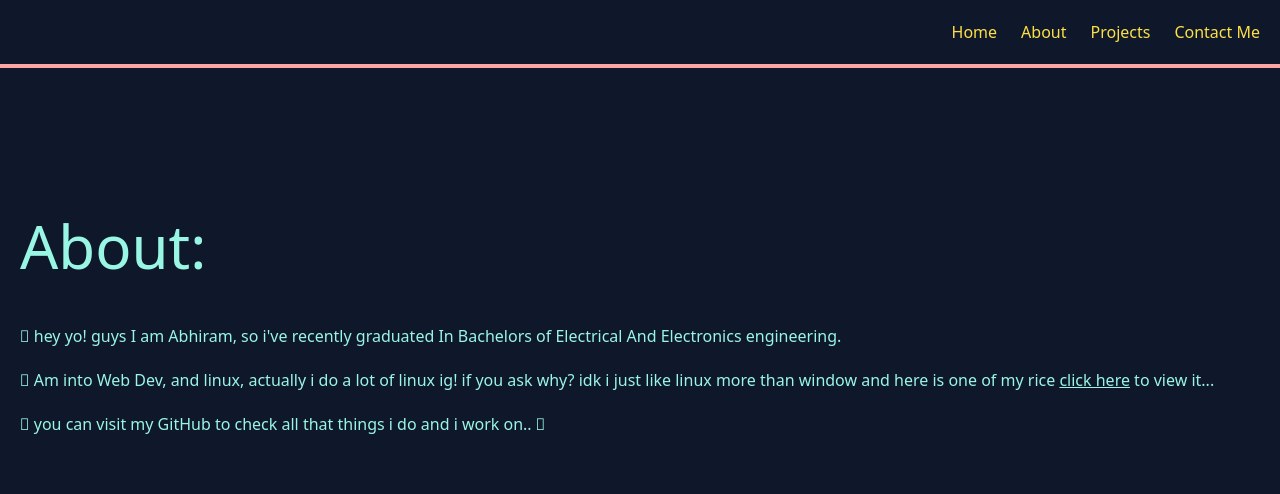
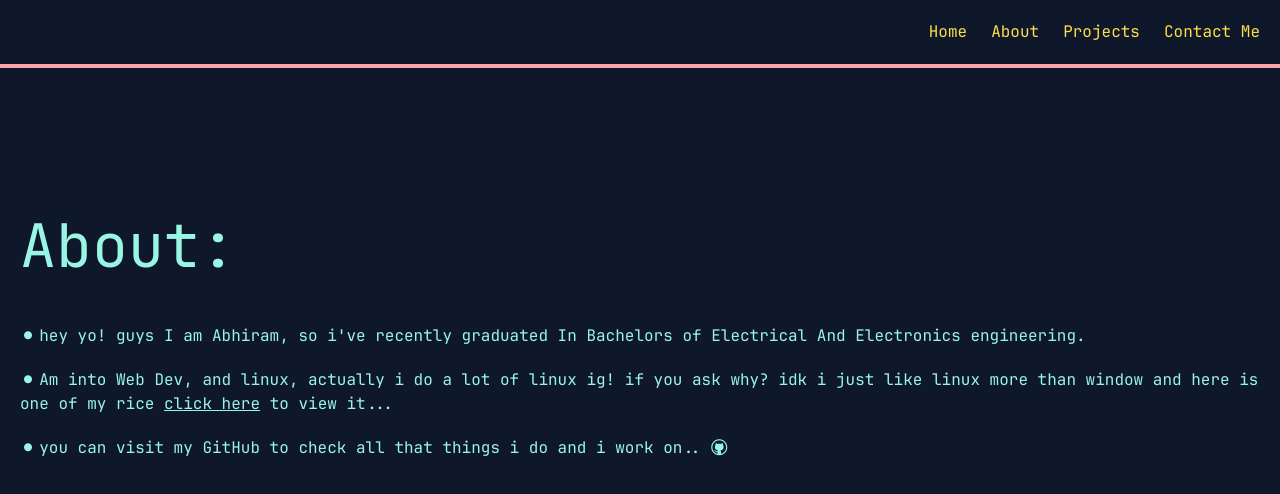
Before and after one commit to TheDummyUser/x, a React (Vite) app: page /about in a window 1280 px wide. Shown: the top 494 px of the page. Built offline with nearby package versions, Linux system fonts and the light colour scheme.

Commit message:
added JetBrainsMonoNerdFont

```diff
--- a/index.html
+++ b/index.html
@@ -4,7 +4,9 @@
     <meta charset="UTF-8" />
     <link rel="icon" type="image/svg+xml" href="/user.ico" />
     <meta name="viewport" content="width=device-width, initial-scale=1.0" />
-    <meta name="google-site-verification" content="uqN639RzaYYe-ktQSVPZBgDYB1gWTyb_QA6xgPXRzeE" />
+    <link rel="preconnect" href="https://fonts.googleapis.com">
+<link rel="preconnect" href="https://fonts.gstatic.com" crossorigin>
+<link href="https://fonts.googleapis.com/css2?family=JetBrains+Mono:ital,wght@0,100..800;1,100..800&display=swap" rel="stylesheet">
     <title>Nukala Abhiram | Portfolio - Site</title>
   </head>
   <body>
--- a/src/components/Heder.jsx
+++ b/src/components/Heder.jsx
@@ -1,25 +1,34 @@
-import React from 'react'
-import { Link } from 'react-router-dom'
+import React from "react";
+import { Link } from "react-router-dom";
 const Heder = () => {
   return (
-    <div className='bg-slate-900 border-b-4
+    <div
+      className=" font-JetBrains bg-slate-900 border-b-4
      text-yellow-300
       p-5
       justify-around
       border-red-300
-    '>
+    "
+    >
+      <div className="flex justify-end space-x-6">
+        <p className="">
+          {" "}
+          <Link to="/">Home</Link>
+        </p>
+        <p>
+          {" "}
+          <Link to="/about"> About</Link>
+        </p>
+        <p>
+          {" "}
+          <Link to="/projects"> Projects</Link>
+        </p>
+        <p>
+          <Link to="/contactme">Contact Me</Link>
+        </p>
+      </div>
+    </div>
+  );
+};
 
-        <div className='flex justify-end space-x-6'>
-        <p className=''> <Link to="/">Home</Link></p>
-    <p> <Link to='/about'> About</Link></p>
-    <p> <Link to='/projects'> Projects</Link></p>
-    <p><Link to='/contactme'>Contact Me</Link></p>
-
-
-</div>
-</div>
-
-  )
-}
-
-export default Heder
+export default Heder;
--- a/src/index.css
+++ b/src/index.css
@@ -1,3 +1,8 @@
 @tailwind base;
 @tailwind components;
 @tailwind utilities;
+
+@font-face {
+    font-family: "JetBrains";
+    src: url("../public/JetBrainsMonoNerdFont-Regular.ttf");
+}
--- a/src/pages/About.jsx
+++ b/src/pages/About.jsx
@@ -1,28 +1,39 @@
-import React from 'react'
-import Heder from '../components/Heder'
-
+import React from "react";
+import Heder from "../components/Heder";
 const About = () => {
   return (
     <>
       <Heder />
-      <div className='p-5 text-teal-200 h-screen bg-slate-900'>
+      <div className=" font-JetBrains p-5 text-teal-200 h-screen bg-slate-900">
+        <p className=" text-xl md:text-6xl pt-32">About:</p>
 
-        <p className=' text-xl md:text-6xl pt-32'>About:</p>
+        <div className=" space-y-5 pt-12">
+          <p className="">
+             hey yo! guys I am Abhiram, so i've recently graduated In Bachelors
+            of Electrical And Electronics engineering.
+          </p>
+          <p className="">
+             Am into Web Dev, and linux, actually i do a lot of linux ig! if
+            you ask why? idk i just like linux more than window and here is one
+            of my rice{" "}
+            <a
+              className=" underline"
+              href="https://www.reddit.com/r/unixporn/comments/1aqir6d/hyprland_kanagawa_colorscheme_is_op/?utm_source=share&utm_medium=web2x&context=3"
+            >
+              {" "}
+              click here
+            </a>{" "}
+            to view it...
+          </p>
 
-      <div className=' space-y-5 pt-12'><p className=''>
-       hey yo! guys I am Abhiram, so i've recently graduated In Bachelors of Electrical And Electronics engineering.
-      </p>
-      <p className=''>
-        Am into Web Dev, and linux, actually i do a lot of linux ig! if you ask why? idk i just like linux more than window and here is one of my rice <a className=' underline' href="https://www.reddit.com/r/unixporn/comments/1aqir6d/hyprland_kanagawa_colorscheme_is_op/?utm_source=share&utm_medium=web2x&context=3"> click here</a> to view it...</p>
-
-      <p>
-         you can visit my GitHub to check all that things i do and i work on.. <a href="https://github.com/TheDummyUser">  </a>
-      </p>
-
-      </div>
+          <p>
+             you can visit my GitHub to check all that things i do and i work
+            on.. <a href="https://github.com/TheDummyUser">  </a>
+          </p>
+        </div>
       </div>
     </>
-  )
-}
+  );
+};
 
-export default About
+export default About;
--- a/src/pages/Contactme.jsx
+++ b/src/pages/Contactme.jsx
@@ -5,7 +5,7 @@ const Contactme = () => {
     <>
       <Heder />
 
-      <div className=" bg-slate-900 text-teal-300 h-screen p-5 pt-32">
+      <div className=" font-JetBrains bg-slate-900 text-teal-300 h-screen p-5 pt-32">
         <p className="md:text-6xl text-xl">Contact Me:</p>
 
         <div className=" space-y-3">
@@ -18,9 +18,7 @@ const Contactme = () => {
             <p>
               <a href="mailto:abhiram.reddy122002@gmail.com">Gmail</a>
             </p>
-            <p>
-              ping Me on Discord: adorable__brain69
-            </p>
+            <p>ping Me on Discord: adorable__brain69</p>
           </div>
         </div>
       </div>
--- a/src/pages/Home.jsx
+++ b/src/pages/Home.jsx
@@ -1,13 +1,18 @@
-import React, { useState, useEffect } from 'react';
-import Heder from '../components/Heder'
+import React, { useState, useEffect } from "react";
+import Heder from "../components/Heder";
 const Home = () => {
-return (
-  <>
-  < Heder />
-  <div className=' grid place-items-center bg-slate-900 w-screen h-screen text-teal-200 p-5 justify-around' >
-  <p> Ok, So by now you reached a point where you can see my work! what I have done and what I am up too!</p>
-  </div>
-  </>
-)}
+  return (
+    <>
+      <Heder />
+      <div className=" font-JetBrains grid place-items-center bg-slate-900 w-screen h-screen text-teal-200 p-5 justify-around">
+        <p>
+          {" "}
+          Ok, So by now you reached a point where you can see my work! what I
+          have done and what I am up too!
+        </p>
+      </div>
+    </>
+  );
+};
 
 export default Home;
--- a/src/pages/Projects.jsx
+++ b/src/pages/Projects.jsx
@@ -5,7 +5,7 @@ const Projects = () => {
   return (
     <>
       <Heder />
-      <div className=" bg-slate-900 h-full md:h-screen text-teal-300 p-5">
+      <div className="font-JetBrains bg-slate-900 h-full md:h-screen text-teal-300 p-5">
         <div className=" pt-32 ">
           <p className="md:text-6xl text-xl"> Projects:</p>
         </div>
--- a/tailwind.config.cjs
+++ b/tailwind.config.cjs
@@ -6,15 +6,8 @@ module.exports = {
   ],
   theme: {
     extend: {
-      colors: {
-        Dark: '#424874',
-        miniDark: '#A6B1E1',
-        minimini: '#DCD6F7',
-        light: '#F4EEFF',
-        E23E57: '#E23E57',
-        L88304E: '#88304E',
-        D522546: "#522546",
-        DD311D3F: '#311D3F',
+      fontFamily: {
+       JetBrains : [ "JetBrains", "Nerd Font" ],
       },
     },
   },
```
Also changed, not shown: src/App.jsx (+12 -12 lines), public/JetBrainsMonoNerdFont-Regular.ttf (added).
